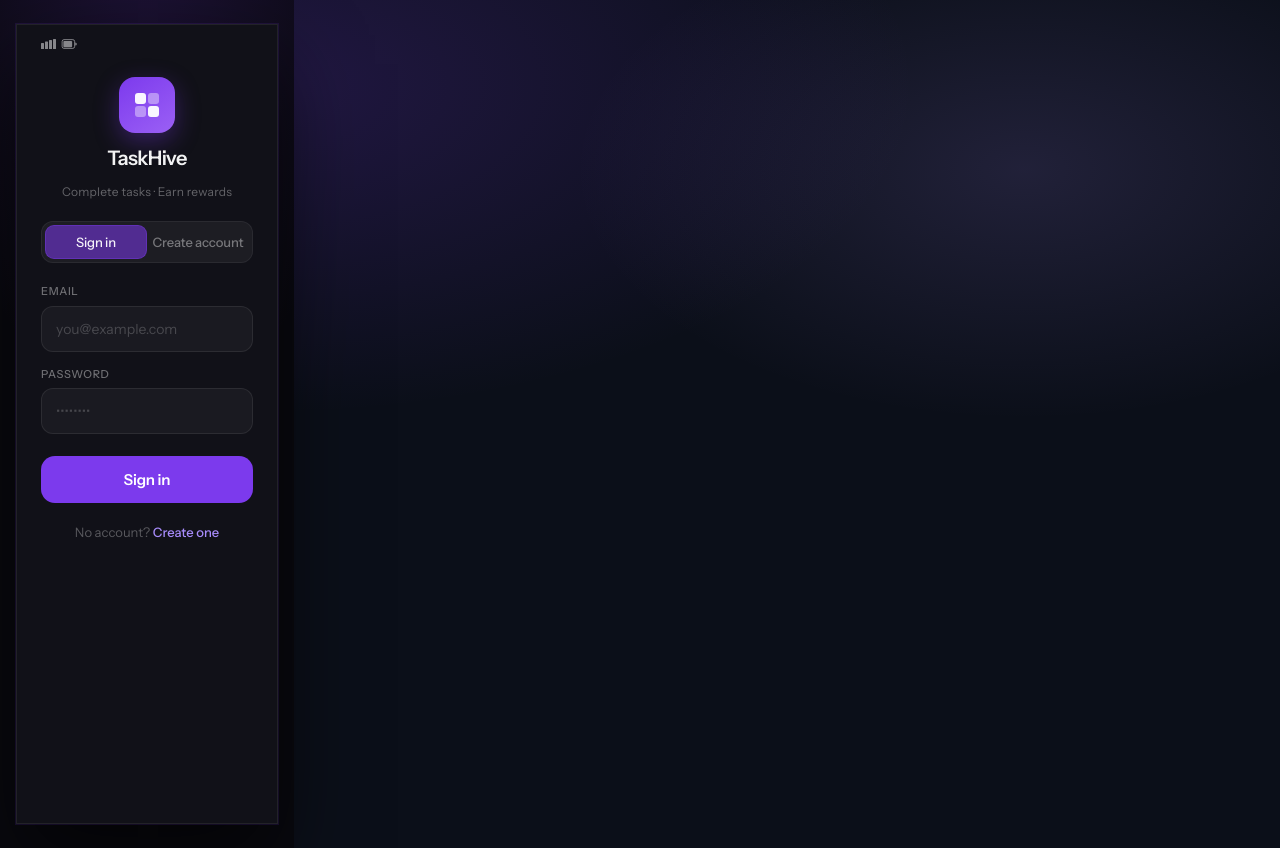
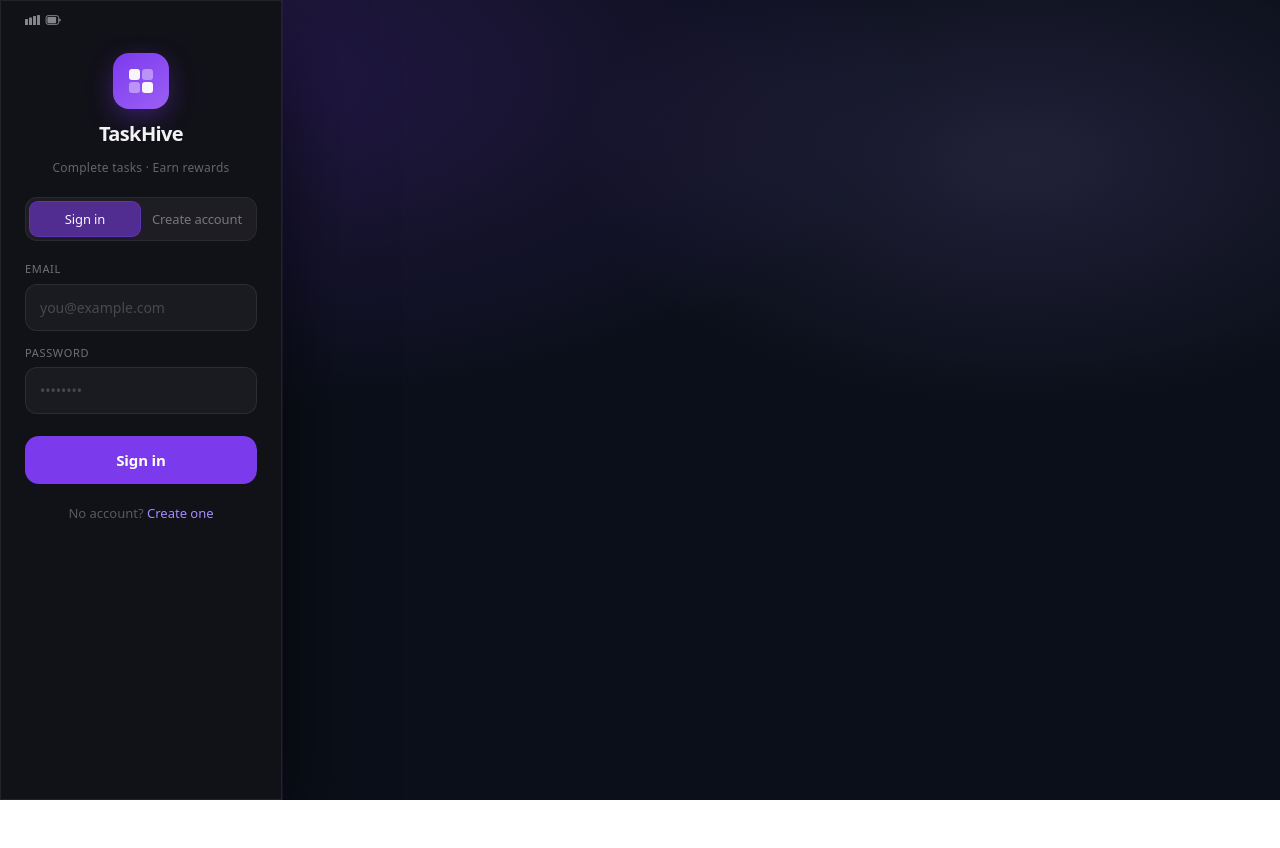
Before and after one commit to ngangayobra-crypto/task-platform, a React (Vite) app in the folder web/: page / in a window 1280 px wide. After the commit the page ends 800 px from the top, so only its background shows below. Built offline with nearby package versions, Linux system fonts and the light colour scheme.

Commit message:
Update AuthScreen.css
same as before pt.2

```diff
--- a/web/src/AuthScreen.css
+++ b/web/src/AuthScreen.css
@@ -4,14 +4,8 @@
 /* ── Root & phone frame ──────────────────────────────────────────────────── */
 .as-root {
   min-height: 100dvh;
-  display: flex;
-  align-items: center;
-  justify-content: center;
-  background:
-    radial-gradient(ellipse 80% 60% at 50% -10%, rgba(124, 58, 237, 0.18), transparent),
-    #09090f;
-  padding: 24px 16px;
-  font-family: 'Instrument Sans', ui-sans-serif, system-ui, sans-serif;
+  display: block; /* remove flex centering */
+  padding: 0;
 }
 
 .as-phone {
```
